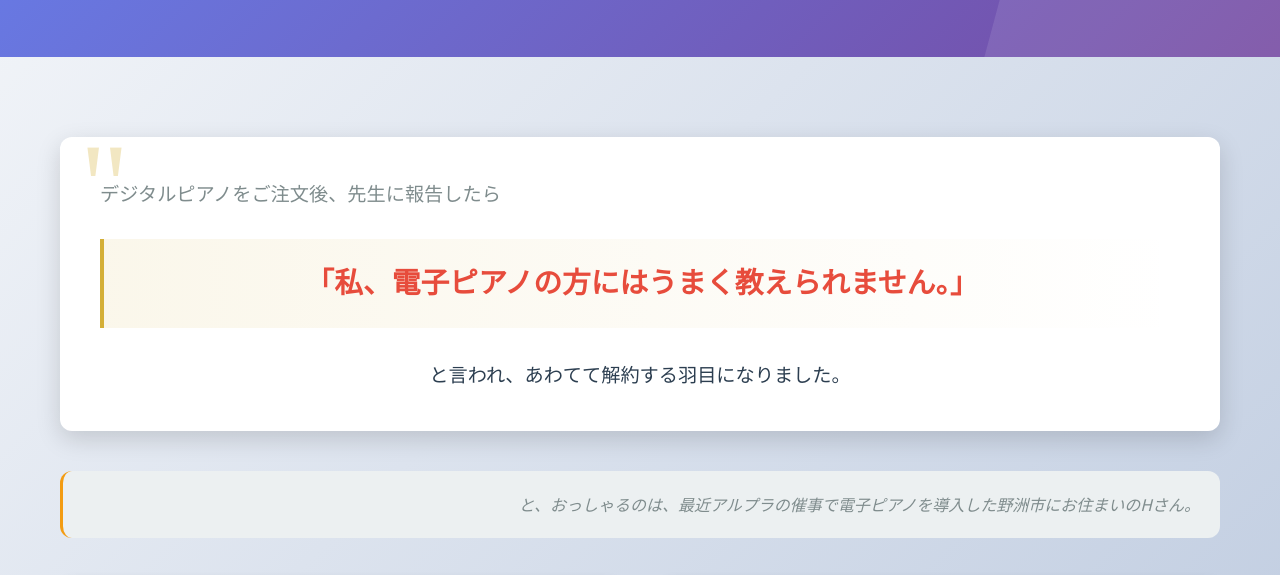
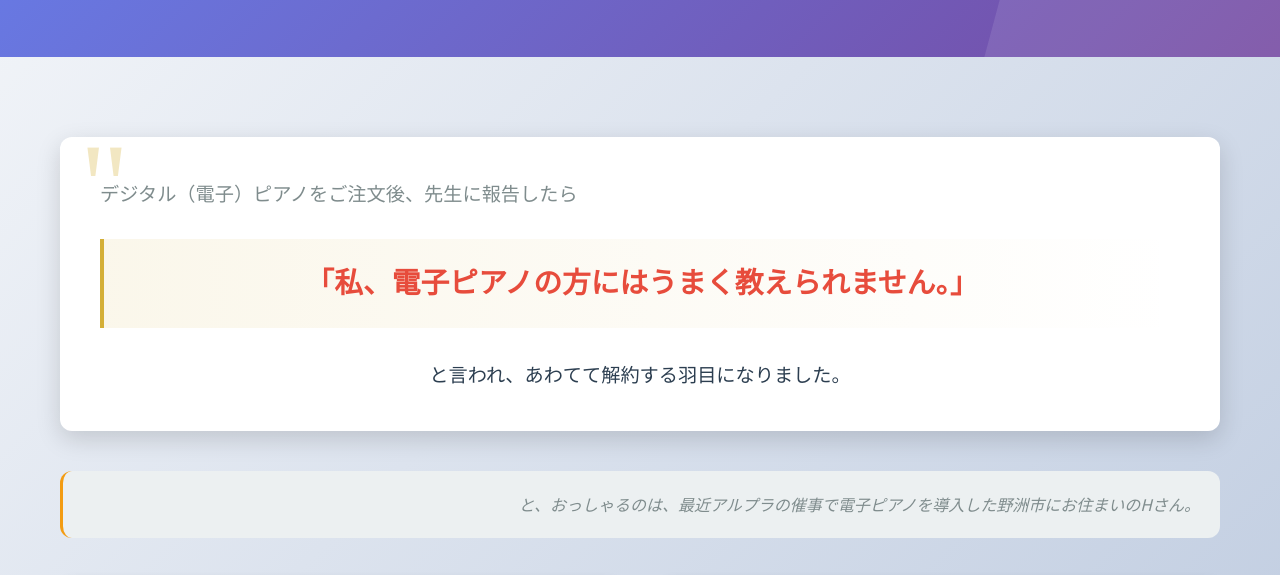
Before and after one commit to kens-pro/soudan, a plain HTML site: page index.html in a window 1280 px wide. Shown: the part 172-747 px from the top of the page. Drawn offline with Linux system fonts and the light colour scheme.

Commit message:
微修正

```diff
--- a/index.html
+++ b/index.html
@@ -893,7 +893,7 @@
                 <!-- Section 1: Failure Story -->
                 <section class="failure-story-section">
                     <div class="story-box">
-                        <p class="story-intro">デジタルピアノをご注文後、先生に報告したら</p>
+                        <p class="story-intro">デジタル（電子）ピアノをご注文後、先生に報告したら</p>
                         <p class="story-quote">
                             「私、電子ピアノの方にはうまく教えられません。」
                         </p>
```
